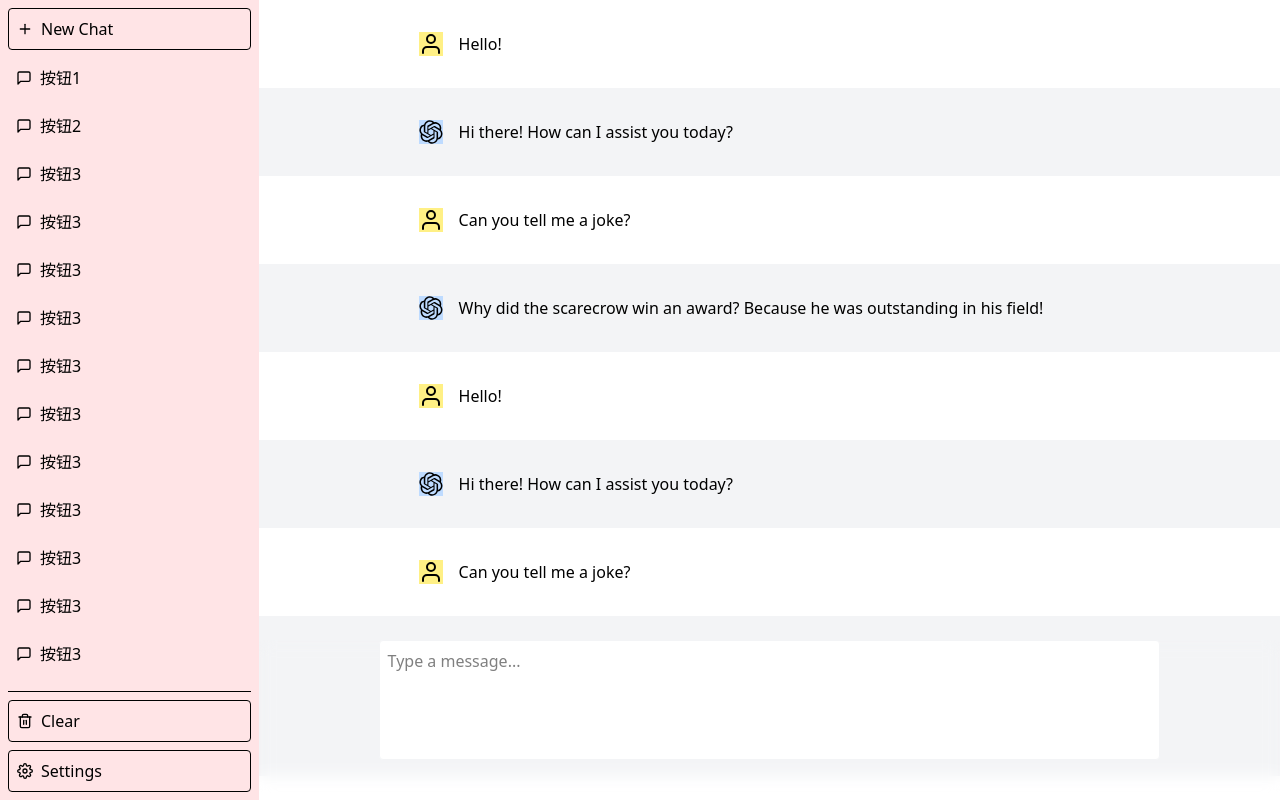
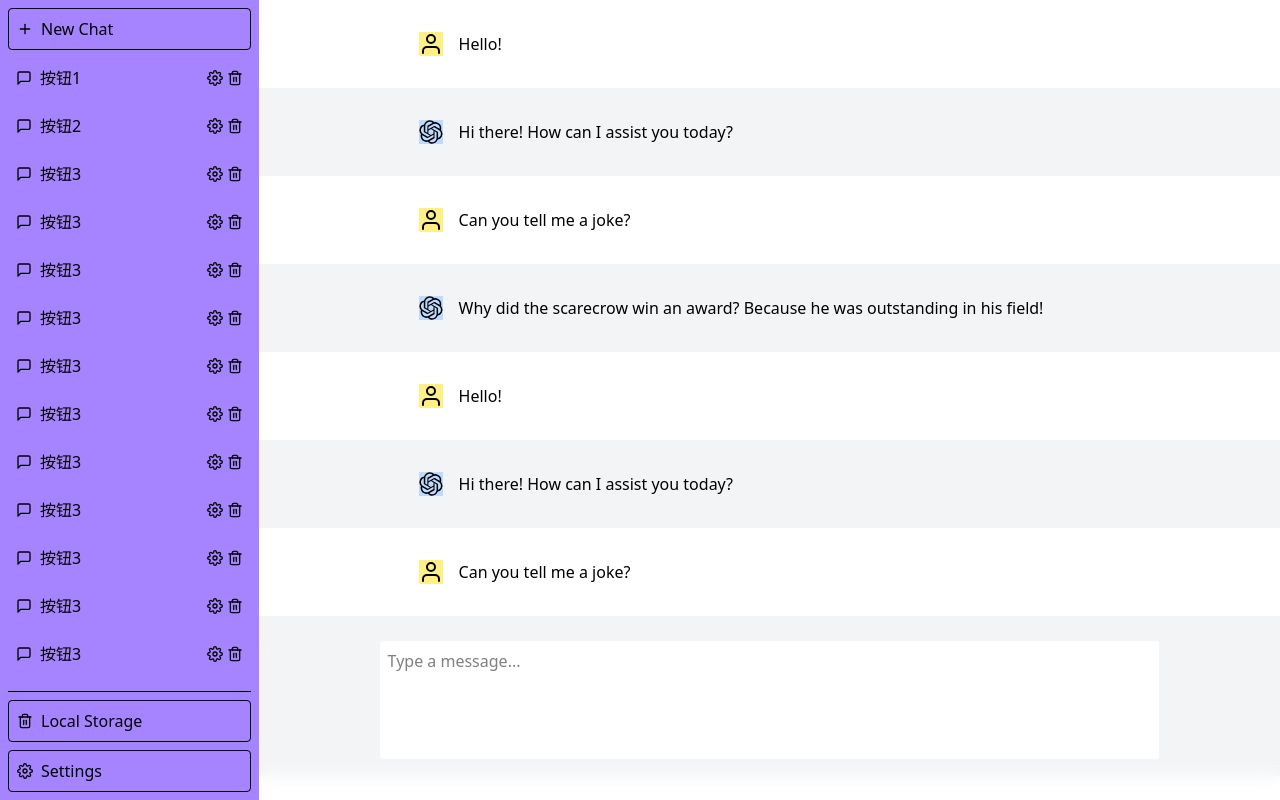
Before and after one commit to aaaabang/GPT-frontend, a React (Vite) app: page / in a window 1280 px wide. Built offline with nearby package versions, Linux system fonts and the light colour scheme.

Commit message:
fix theme color & button

```diff
--- a/src/App.jsx
+++ b/src/App.jsx
@@ -43,7 +43,7 @@ export default function App() {
 
   return (
     <div className="flex w-screen h-screen">
-      <div className="flex w-80 h-full p-2 bg-primary ">
+      <div className="flex w-80 h-full p-2 bg-primary-400 ">
         <Sidebar />
       </div>
 
--- a/src/Sidebar.jsx
+++ b/src/Sidebar.jsx
@@ -22,9 +22,9 @@ export default function Sidebar() {
     { id: 3, label: "按钮3" },
   ];
   return (
-    <div className="flex flex-col w-full h-full  bg-primary justify-between">
+    <div className="flex flex-col w-full h-full  bg-primary-400 justify-between">
       <div className="flex flex-col space-y-2 h-0 flex-1 min-h-0">
-        <button className="flex items-center p-2 rounded-sm bg-primary text-black border border-black-500 hover:bg-secondary">
+        <button className="flex items-center p-2 rounded-sm bg-primary-400 text-black border border-black-500 hover:bg-primary-300">
           <img src={plusIcon} alt="plus" className="w-4 h-4 mr-2" />
           New Chat
         </button>
@@ -33,21 +33,31 @@ export default function Sidebar() {
           {buttonList.map((item, idx) => (
             <button
               key={idx}
-              className="flex items-center p-2 rounded-sm bg-primary text-black hover:bg-secondary"
+              className="flex items-center p-2 rounded-sm  text-black hover:bg-primary-300 justify-between"
             >
-              <img src={messageIcon} alt="message" className="w-4 h-4 mr-2" />
-              {item.label}
+              <div className="flex items-center">
+                <img src={messageIcon} alt="message" className="w-4 h-4 mr-2" />
+                {item.label}
+              </div>
+              <div className="flex items-center space-x-1 ml-2">
+                <button className="opacity-100 hover:bg-primary-100">
+                  <img src={settingIcon} alt="settings" className="w-4 h-4" />
+                </button>
+                <button className="opacity-100 hover:bg-primary-100">
+                  <img src={trashIcon} alt="trash" className="w-4 h-4" />
+                </button>
+              </div>
             </button>
           ))}
         </div>
       </div>
       <div className="flex flex-col space-y-2">
         <hr className="bg-gray-500" />
-        <button className="flex items-center p-2 rounded-sm bg-primary text-black border border-black-500 hover:bg-secondary">
+        <button className="flex items-center p-2 rounded-sm bg-primary-400 text-black border border-black-500 hover:bg-primary-300">
           <img src={trashIcon} alt="trash" className="w-4 h-4 mr-2" />
-          Clear
+          Local Storage
         </button>
-        <button className="flex items-center p-2 rounded-sm bg-primary text-black border border-black-500 hover:bg-secondary">
+        <button className="flex items-center p-2 rounded-sm bg-primary-400 text-black border border-black-500 hover:bg-primary-300">
           <img src={settingIcon} alt="settings" className="w-4 h-4 mr-2" />
           Settings
         </button>
--- a/src/index.css
+++ b/src/index.css
@@ -12,6 +12,25 @@ body {
 }
 
 @theme static {
-  --color-primary: var(--color-rose-100);
-  --color-secondary: var(--color-rose-200);
+  --color-primary-50: var(--color-violet-50);
+  --color-primary-100: var(--color-violet-100);
+  --color-primary-200: var(--color-violet-200);
+  --color-primary-300: var(--color-violet-300);
+  --color-primary-400: var(--color-violet-400);
+  --color-primary: var(--color-violet-500);
+  --color-primary-600: var(--color-violet-600);
+  --color-primary-700: var(--color-violet-700);
+  --color-primary-800: var(--color-violet-800);
+  --color-primary-900: var(--color-violet-900);
+
+  --secondary-50: var(--color-indigo-50);
+  --secondary-100: var(--color-indigo-100);
+  --secondary-200: var(--color-indigo-200);
+  --secondary-300: var(--color-indigo-300);
+  --secondary-400: var(--color-indigo-400);
+  --secondary: var(--color-indigo-500);
+  --secondary-600: var(--color-indigo-600);
+  --secondary-700: var(--color-indigo-700);
+  --secondary-800: var(--color-indigo-800);
+  --secondary-900: var(--color-indigo-900);
 }
```
